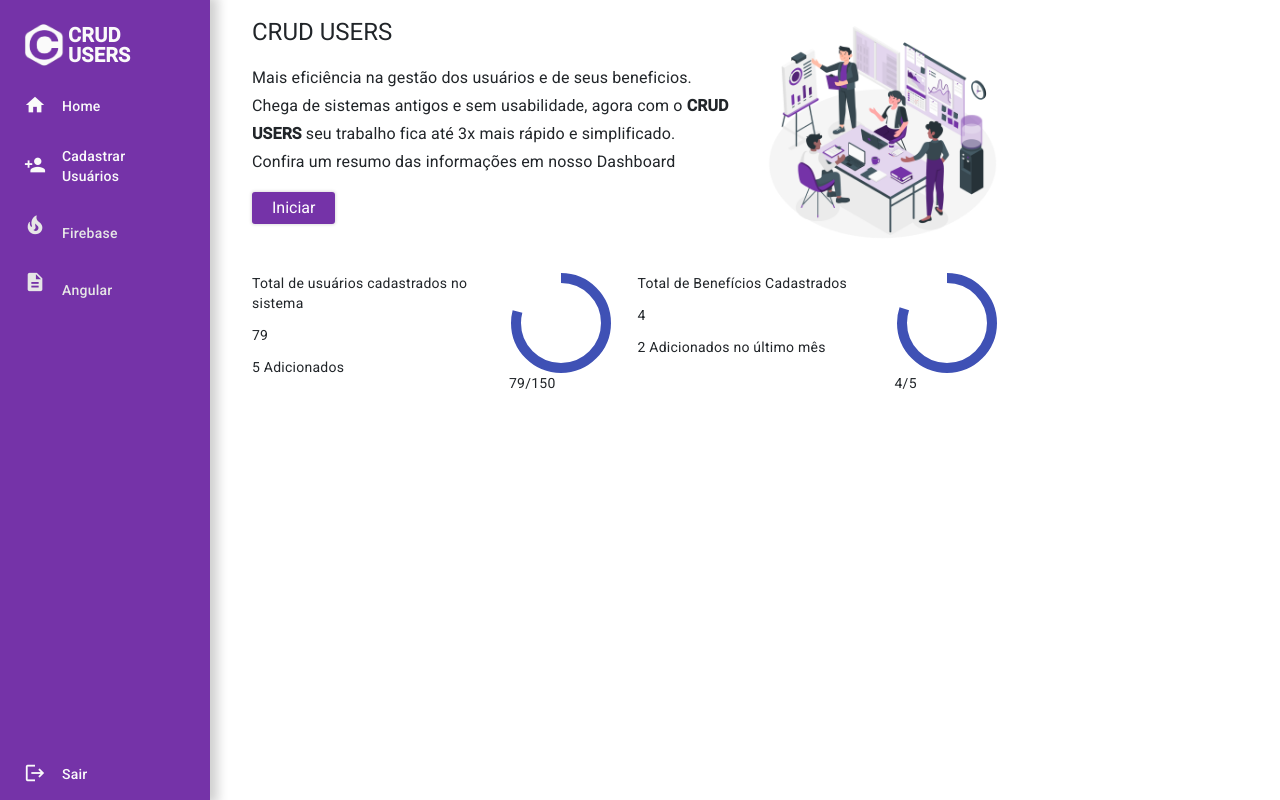
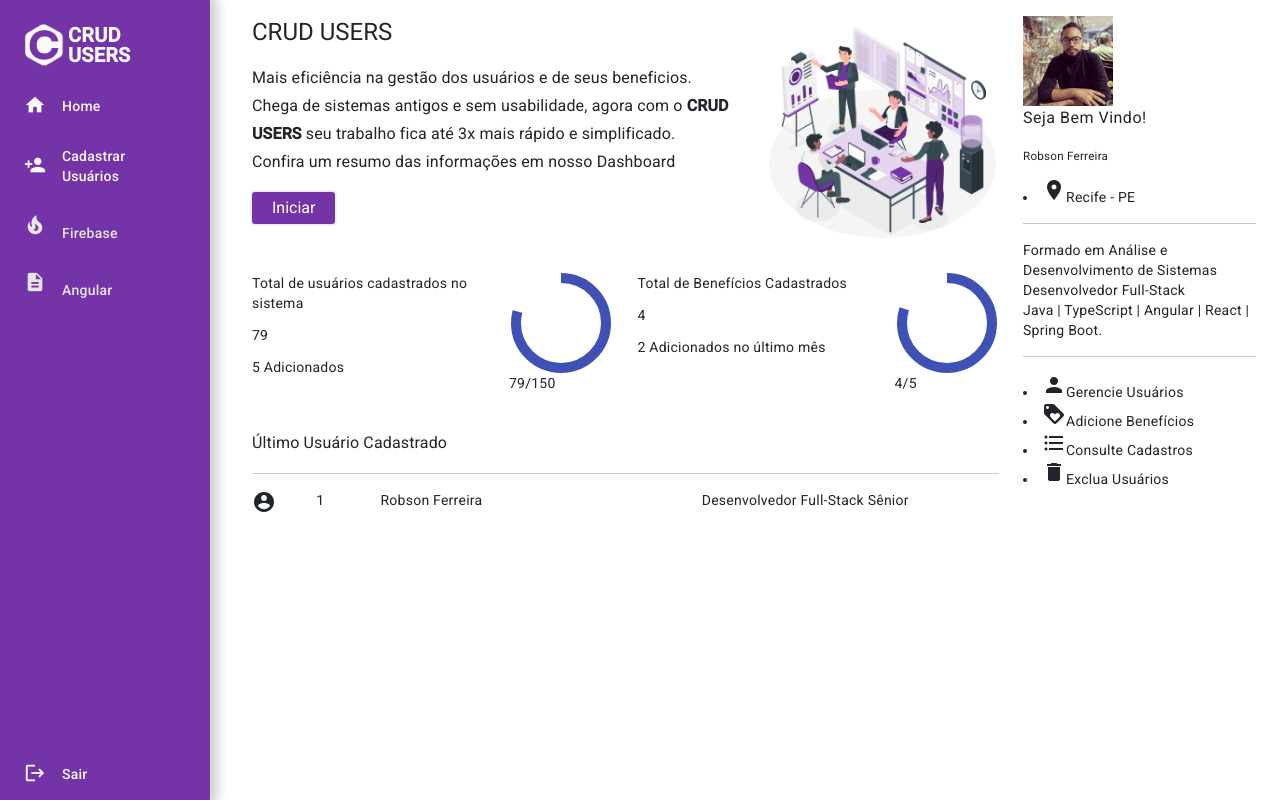
Before and after one commit to RobsonFe/CRUD-USERS, an Angular app: page /home in a window 1280 px wide. Built offline with nearby package versions, Linux system fonts and the light colour scheme.

Commit message:
update:homeV2

```diff
--- a/src/app/pages/home/home.component.html
+++ b/src/app/pages/home/home.component.html
@@ -1,10 +1,12 @@
 <app-menu />
+
 <div class="container-fluid pt-3">
 
   <div class="row">
     <!-- Lado Esquerdo da tela -->
     <div class="col-12 col-lg-9">
 
+      <!-- Primeiro Card -->
       <div class="card-info">
 
         <div class="row">
@@ -32,6 +34,7 @@
       </div>
 
 
+      <!-- Parte de baixo da tela com spinner -->
       <div class="row mt-4">
 
         <!-- Card Esquerda-->
@@ -86,6 +89,61 @@
 
       </div>
 
+      <!-- Card usuário cadastrado -->
+      <div class="col-12 mt-4">
+
+        <div class="card-info">
+
+          <h3 class="titulo"> Último Usuário Cadastrado</h3>
+
+          <hr class="hr">
+
+          <div class="row">
+
+            <div class="col-1"><mat-icon>account_circle</mat-icon></div>
+            <div class="col-1"><p class="texto-p">1</p></div>
+            <div class="col"><p class="texto-p">Robson Ferreira</p></div>
+            <div class="col"><p class="texto-p">Desenvolvedor Full-Stack Sênior</p></div>
+
+          </div>
+
+        </div>
+
+      </div>
+
+    </div>
+
+    <!-- Lado Direito da tela -->
+    <div class="col-12 col-lg-3">
+
+      <div class="card-info">
+
+        <div class="container-perfil">
+
+          <img class="img-perfil" src="../../../assets/img/profile.png" width="90px" alt="foto do perfil"/>
+          <h4>Seja Bem Vindo!</h4>
+          <h5>Robson Ferreira</h5>
+          <li><mat-icon>location_on</mat-icon>Recife - PE</li>
+
+        </div>
+
+        <hr class="hr">
+
+        <p class="texto-p">
+          Formado em Análise e Desenvolvimento de Sistemas<br>
+          Desenvolvedor Full-Stack<br>
+          Java | TypeScript | Angular | React | Spring Boot.
+        </p>
+
+        <hr class="hr">
+
+        <li> <mat-icon>person</mat-icon>Gerencie Usuários</li>
+        <li> <mat-icon>loyalty</mat-icon>Adicione Benefícios</li>
+        <li> <mat-icon>format_list_bulleted</mat-icon>Consulte Cadastros</li>
+        <li> <mat-icon>delete</mat-icon>Exclua Usuários</li>
+
+      </div>
+
     </div>
 
   </div>
```
